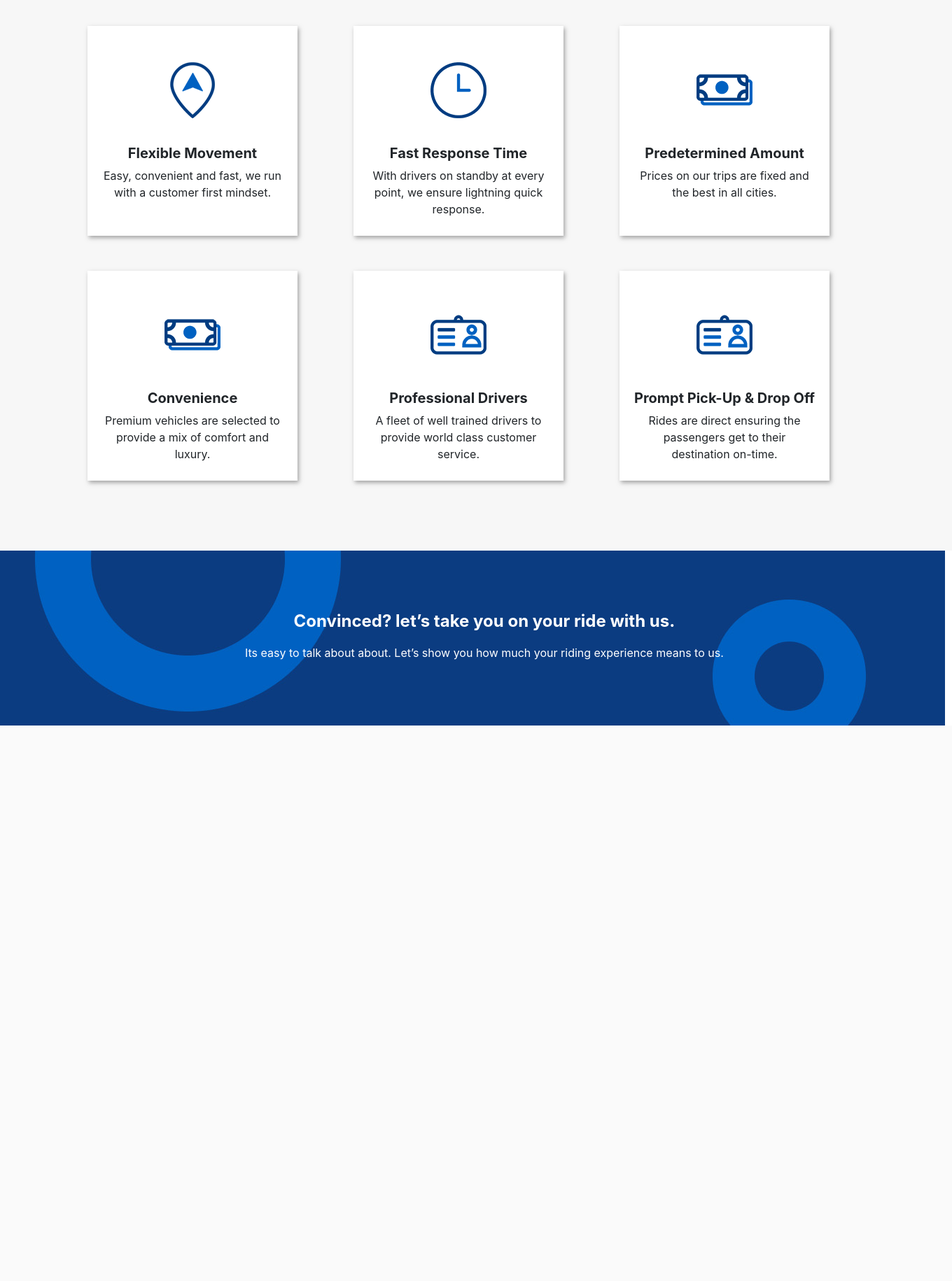
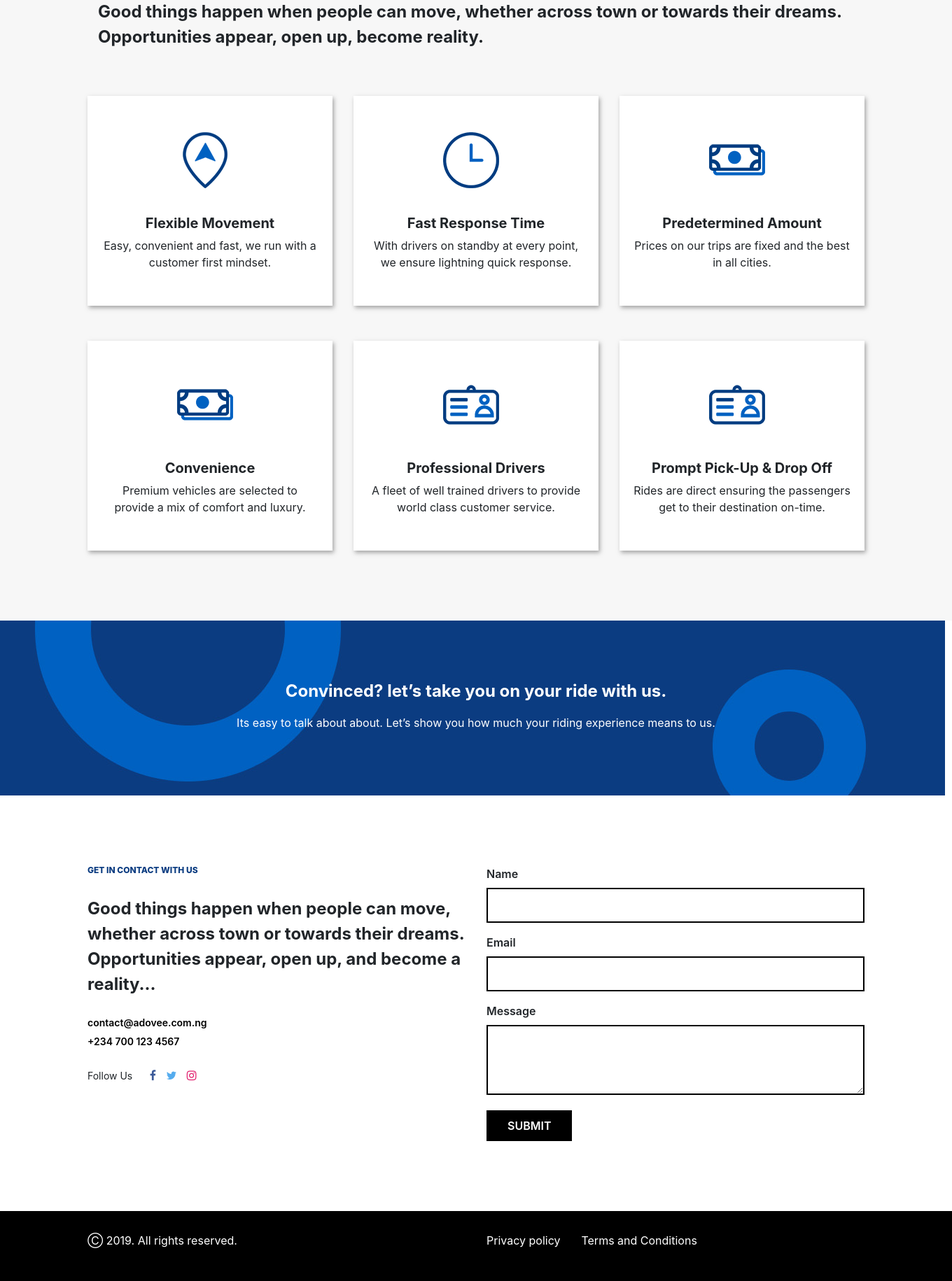
Before and after one commit to nellytadi/Adovee, a PHP site: page / in a window 1360 px wide. Shown: the part 2275-4106 px from the top of the page at 70% size. Before the commit the page ends 3312 px from the top, so only its background shows below. Run offline with PHP 8.4, Linux system fonts and the light colour scheme.

Commit message:
Completed contact and footer on index.html

```diff
--- a/index.html
+++ b/index.html
@@ -11,13 +11,14 @@
     <link rel="stylesheet" href="https://stackpath.bootstrapcdn.com/bootstrap/4.4.1/css/bootstrap.min.css"
           integrity="sha384-Vkoo8x4CGsO3+Hhxv8T/Q5PaXtkKtu6ug5TOeNV6gBiFeWPGFN9MuhOf23Q9Ifjh" crossorigin="anonymous">
     <link rel="stylesheet" type="text/css" href="styles/style.css">
+    <link rel="stylesheet" href="https://cdnjs.cloudflare.com/ajax/libs/font-awesome/4.7.0/css/font-awesome.min.css">
 
 </head>
 <body>
 <section id="home">
     <div class="home-section">
 
-        <nav class="navbar navbar-expand-lg navbar-light">
+        <nav class="navbar navbar-expand-lg fixed-top navbar-light">
             <a class="navbar-brand" href="#"><img src="img/logo.png" class="logo" alt="Adovee Logo"></a>
             <button class="navbar-toggler" type="button" data-toggle="collapse" data-target="#navbarNav"
                     aria-controls="navbarNav" aria-expanded="false" aria-label="Toggle navigation">
@@ -226,7 +227,7 @@
                             <img src="img/driver-license.png">
                         </div>
                         <div class="services-body">
-                            <h5> prompt pick-up & drop off  </h5>
+                            <h5> prompt pick-up & drop off </h5>
                             <p> Rides are direct ensuring the passengers get to their destination on-time. </p>
                         </div>
                     </div>
@@ -239,13 +240,84 @@
 </section>
 <section id="convinced">
     <div class="convinced">
-    <img src="img/rectangle.jpg" class="img-fluid">
+        <img src="img/rectangle.jpg">
         <div class="content">
             <h5>Convinced? let’s take you on your ride with us.</h5>
             <p>Its easy to talk about about. Let’s show you how much your riding experience means to us.</p>
         </div>
     </div>
 </section>
+
+<section id="contact">
+    <div class="contact">
+        <div class="container">
+            <div class="row">
+                <div class="col-md-6">
+                    <h6 class="section-heading">Get in contact with us</h6>
+                    <div class="section-body">
+                        <p class="bold-prg">
+                            Good things happen when people can move, whether across town or towards their dreams.
+                            Opportunities appear, open up, and become a reality...
+                        </p>
+                        <div class="contact-links">
+                            <p class="link"><a href="mailto:contact@adovee.com.ng"> contact@adovee.com.ng</a></p>
+                            <p class="link"><a href="tel:+2347001234567 ">+234 700 123 4567 </a></p>
+                        </div>
+                        <p>
+                            <span class="follow">Follow Us</span>
+                            <span class="social-icons">
+                                <a href="#"><i class="fa fa-facebook"></i></a>
+                            </span>
+                            <span class="social-icons">
+                                <a href="#"><i class="fa fa-twitter"></i></a>
+                            </span>
+                            <span class="social-icons">
+                                <a href="#"> <i class="fa fa-instagram"></i></a>
+                            </span>
+                        </p>
+                    </div>
+                </div>
+                <div class="col-md-6">
+                    <form class="form">
+                        <div class="form-group">
+                            <label>Name</label>
+                            <input type="text" class="input">
+                        </div>
+                        <div class="form-group">
+
+                            <label>Email</label>
+                            <input type="email" class="input">
+                        </div>
+                        <div class="form-group">
+                            <label>Message</label>
+                            <textarea name="message" class="input textarea"></textarea>
+                        </div>
+
+                        <input type="submit" class="button" value="submit">
+                    </form>
+                </div>
+            </div>
+        </div>
+    </div>
+</section>
+
+<footer id="footer">
+    <div class="footer">
+        <div class="container">
+        <div class="row content">
+        <div class="col-md-6 ">
+            <p>&#9400; 2019. All rights reserved. </p>
+        </div>
+        <div class="col-md-6">
+            <ul>
+                <a href="privacy_policy.html"> <li>Privacy policy</li></a>
+                <a href="#"><li>Terms and Conditions</li></a>
+            </ul>
+        </div>
+        </div>
+            </div>
+    </div>
+</footer>
 <!-- Optional JavaScript -->
 <!-- jQuery first, then Popper.js, then Bootstrap JS -->
 <script src="https://code.jquery.com/jquery-3.4.1.slim.min.js"
--- a/styles/style.css
+++ b/styles/style.css
@@ -1,5 +1,6 @@
 body {
-    max-width: 100%;
+    margin: 0 !important;
+    padding: 0 !important;
 }
 
 .home-section {
@@ -10,6 +11,7 @@
 }
 
 .home-section .section-content {
+    margin-top: 100px;
     position: relative;
     text-align: center;
     top: 10%;
@@ -66,77 +68,159 @@
     width: 100%;
     color: #ffffff;
 }
+
 .about-step {
     text-transform: uppercase;
     font-size: 12px;
     font-weight: bold;
 }
+
 .about-locate {
     text-transform: capitalize;
     font-size: 20px;
     padding-top: 10px;
     font-weight: bold;
 }
-.about-desc{
+
+.about-desc {
     margin-top: 10px;
     font-size: 16px;
 }
-.about-each{
-    margin-top:35px;
+
+.about-each {
+    margin-top: 35px;
 }
-.services{
+
+.services {
     background: #F7F7F7;
     padding-bottom: 100px;
 }
-.services .section-heading{
+
+.services .section-heading {
     padding-top: 80px;
 }
-.services .services-each{
+
+.services .services-each {
     margin-top: 50px;
     background-color: #ffffff;
-    width: 300px;
+    width: 350px;
     height: 300px;
-    box-shadow: 2px 3px 6px 0px rgba(115,115,115,0.63);
-    -webkit-box-shadow: 2px 3px 6px 0px rgba(115,115,115,0.63);
-    -moz-box-shadow: 2px 3px 6px 0px rgba(115,115,115,0.63);
+    box-shadow: 2px 3px 6px 0px rgba(115, 115, 115, 0.63);
+    -webkit-box-shadow: 2px 3px 6px 0px rgba(115, 115, 115, 0.63);
+    -moz-box-shadow: 2px 3px 6px 0px rgba(115, 115, 115, 0.63);
 }
-.services .services-icon{
+
+.services .services-icon {
     height: 150px;
     position: relative;
 }
-.services .services-icon img{
+
+.services .services-icon img {
     position: absolute;
     top: 35%;
     left: 36.66%;
 }
-.services .services-body{
+
+.services .services-body {
     text-align: center;
     padding: 20px;
 }
-.services .services-body h5{
+
+.services .services-body h5 {
     text-transform: capitalize;
     font-weight: bold;
 }
-.services .services-body p{
+
+.services .services-body p {
 
 }
-.convinced{
+
+.convinced {
     position: relative;
 }
 
-.convinced .content{
+.convinced .content {
     text-align: center;
     position: absolute;
     top: 35%;
-    left: 25%;
+    width: 100%;
     color: #ffffff;
 }
-.convinced .content h5{
+
+.convinced .content h5 {
     font-size: 24px;
     font-weight: bold;
 }
+
 .convinced .content p {
     padding: 10px 10px 0px 10px;
+}
+
+.contact {
+    background-color: #ffffff;
+    padding: 100px 0px;
+}
+
+.contact .contact-links {
+    padding: 15px 0px;
+}
+
+.contact .link {
+    line-height: 10px;
+}
+
+.contact .link a {
+    color: #000;
+    font-size: 14px;
+    font-weight: 600;
+    transition: .3s;
+}
+
+.contact .link a:hover {
+    color: #0e5881;
+    text-decoration: none;
+
+}
+
+.contact .follow {
+    font-size: 14px;
+    padding-right: 20px;
+}
+
+.contact .social-icons .fa-facebook {
+    color:#3b5998;
+    padding-right: 10px;
+}
+
+.contact .social-icons .fa-twitter {
+    color:#55acee;
+    padding-right: 10px;
+
+}
+
+.contact .social-icons .fa-instagram {
+    color:#e11a6b;
+    padding-right: 10px;
+
+}
+.contact .input{
+    width: 100%;
+    border: none;
+    border: 2px solid #000000;
+    min-height: 50px;
+}
+.contact label{
+    font-weight: 600;
+}
+.contact .textarea{
+    min-height: 100px;
+}
+.contact .button{
+    background: #000;
+    transition: .3s;
+}
+.contact .button:hover{
+    background: #171717;
 }
 .button {
     padding: 10px 30px;
@@ -168,11 +252,35 @@
     color: white;
 }
 
+.navbar{
+    background-color: #fafafa;
+}
 .nav-item a:hover, .navbar-nav .active a {
     color: #0b3c81 !important;
     transition: .3s;
 }
 
+.footer{
+    background-color: black;
+    min-height: 100px;
+    color: white;
+}
+.footer .content{
+    padding-top: 30px;
+}
+.footer ul{
+    list-style-type: none;
+    margin: 0;
+    padding: 0;
+    overflow: hidden;
+}
+.footer ul li{
+    float: left;
+    padding-right: 30px;
+}
+.footer ul a{
+    color: #ffffff;
+}
 @media (min-width: 992px) {
     /*screen more than 992px*/
     .logo {
@@ -196,14 +304,21 @@
         width: 100%;
 
     }
+    .home-section .section-content h1{
+        font-size: 38px;
+    }
 }
 
 @media (max-width: 768px) {
     .padding-30 {
         padding: 30px;
     }
-    .car{display: none;}
+
+    .car {
+        display: none;
+    }
 }
+
 @media (max-width: 576px) {
 
     .content-beside-icon {
```
